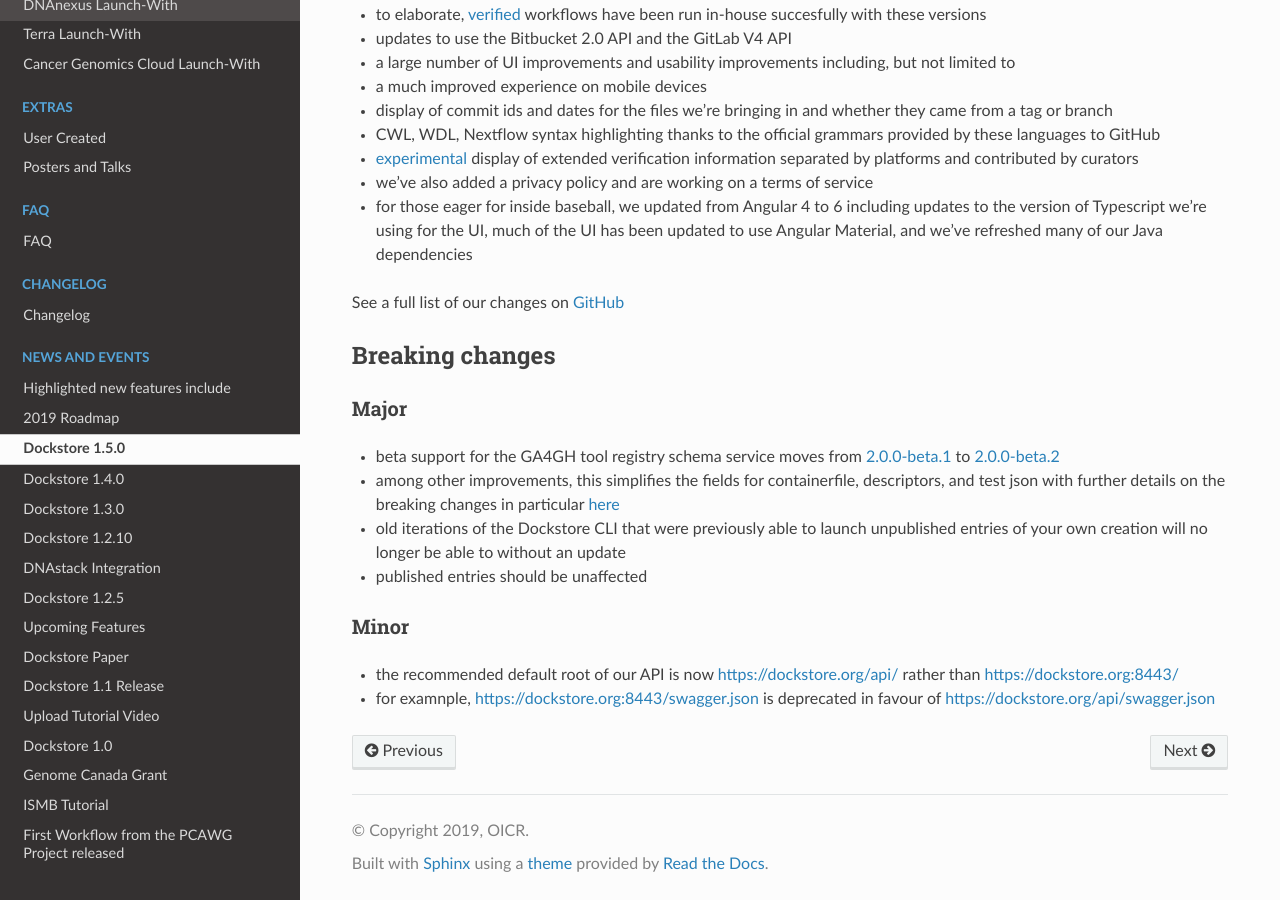
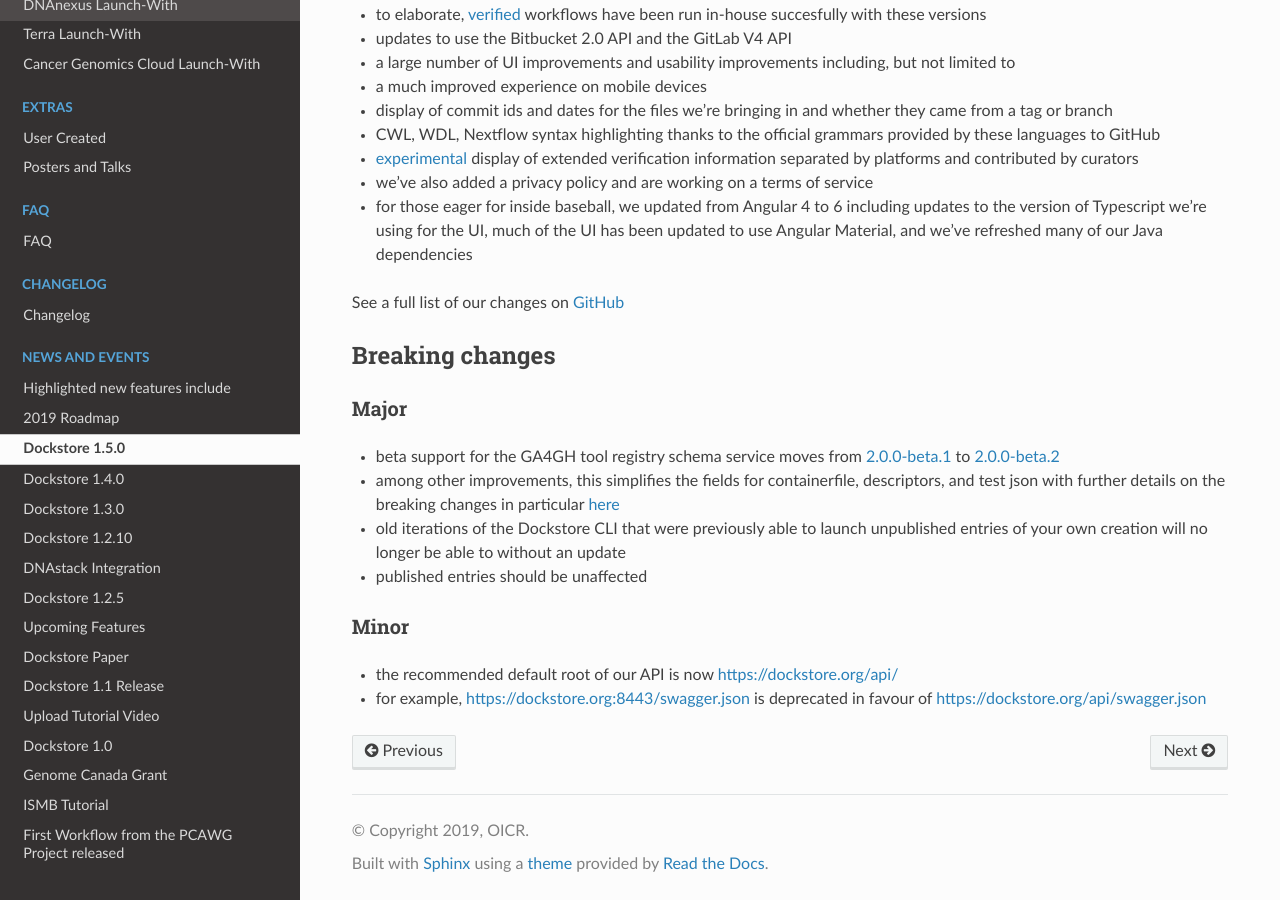
Before and after one commit to dockstore/dockstore-documentation, a Sphinx documentation site: the page built from docs/news/2018-09-12-Dockstore-1.5.0.rst, in a window 1280 px wide and 900 px high, scrolled down 765 px. Built offline with Sphinx 7.4.7 and the Read the Docs theme 2.0.0, drawn with Linux system fonts in a browser that asks for light colours.

Commit message:
fix link

```diff
--- a/docs/news/2018-09-12-Dockstore-1.5.0.rst
+++ b/docs/news/2018-09-12-Dockstore-1.5.0.rst
@@ -99,6 +99,6 @@
 ~~~~~
 
 -  the recommended default root of our API is now
-   https://dockstore.org/api/ rather than https://dockstore.org:8443/
--  for examnple, https://dockstore.org:8443/swagger.json is deprecated
+   https://dockstore.org/api/
+-  for example, https://dockstore.org:8443/swagger.json is deprecated
    in favour of https://dockstore.org/api/swagger.json
```
